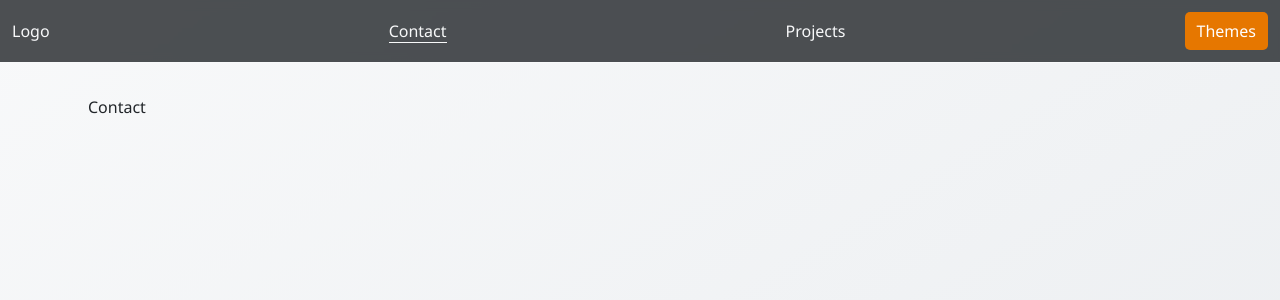
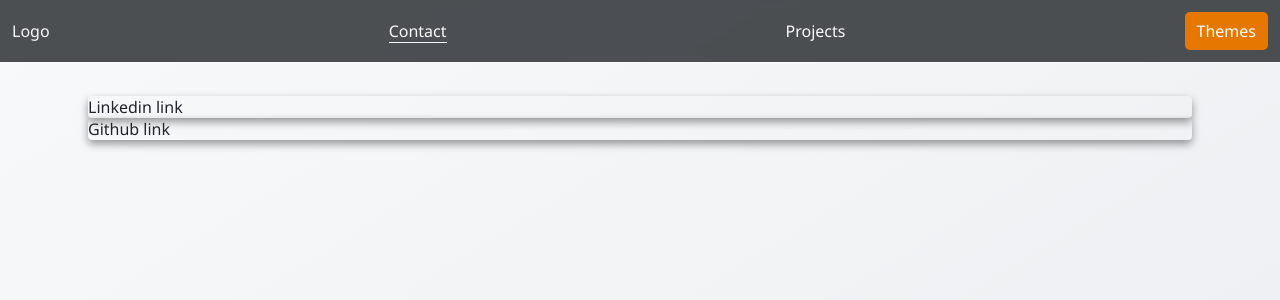
Before and after one commit to matt-harro/portfolio-react, a React (Create React App) app: page /contact in a window 1280 px wide. Shown: the top 300 px of the page. Built offline with nearby package versions, Linux system fonts and the light colour scheme.

Commit message:
fixed forkify <a> url issues

```diff
--- a/src/components/pages/Contact.js
+++ b/src/components/pages/Contact.js
@@ -1,10 +1,14 @@
 import Section from '../layout/sections/Section';
 import SectionContent from './../layout/sections/SectionContent';
+import Card from '../ui/Card';
 
 const Contact = (props) => {
   return (
     <Section>
-      <SectionContent>Contact</SectionContent>
+      <SectionContent>
+        <Card>Linkedin link</Card>
+        <Card>Github link</Card>
+      </SectionContent>
     </Section>
   );
 };
--- a/src/db/db-projects.json
+++ b/src/db/db-projects.json
@@ -7,7 +7,7 @@
       "title": "Forkify",
       "description": "Recipe library application with a custom recipe upload feature.",
       "tags": ["html", "css", "js", "react", "redux"],
-      "siteUrl": "www.forkify-mattdev.netlify.app",
+      "siteUrl": "https://forkify-mattdev.netlify.app",
       "repoUrl": "https://github.com/matt-harro/forkify",
       "displaySections": ["course"]
     },
```
